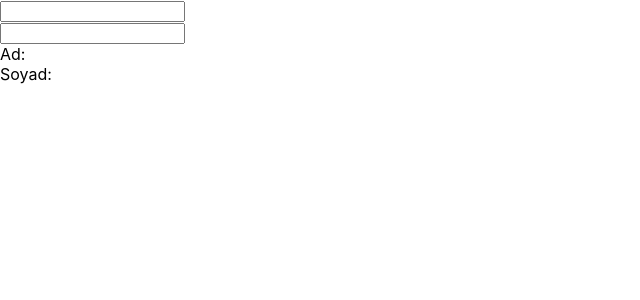
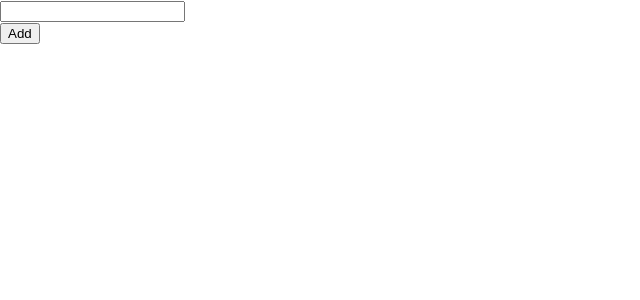
Before and after one commit to OAltunorgu/hooks, a React (Create React App) app: page / in a window 1280 px wide. Shown: the top 300 px of the page, without its empty margins (0-640 px from the left). Built offline with nearby package versions, Linux system fonts and the light colour scheme.

Commit message:
useState - Array ve String

```diff
--- a/src/App.js
+++ b/src/App.js
@@ -1,10 +1,10 @@
-import Login from "./components/Login";
+import Equipment from "./components/Equipment";
 
 function App() {
   return (
     <div className="App">
       <header className="App-header">
-        <Login />
+        <Equipment />
       </header>
     </div>
   );
--- /dev/null
+++ b/src/components/Equipment.jsx
@@ -0,0 +1,36 @@
+import React, { useState } from 'react'
+
+const Equipment = () => {
+    const [name, setName] = useState(""); //Boş bir string değişkeni tutuyorum.
+    const [equipment, setEquipment] = useState([]);//Boş bir array tutuyorum.
+
+    //addList form submit olduğu için event alır.
+    const addList = (event) => {
+        event.preventDefault();
+        setEquipment(prevEquipment => [
+            ...prevEquipment,
+            { id: equipment.length, item: name }
+        ]);
+        setName("");
+    }
+
+    return (
+        <React.Fragment>
+            <form>
+                <input name='equipment' type="text" value={name} onChange={(event) => setName(event.target.value)} />
+            </form>
+            <button onClick={addList}>Add</button>
+
+
+            <ul>
+                {
+                    equipment.map(equipment => (
+                        <li key={equipment.id}>{equipment.item}</li>
+                    ))
+                }
+            </ul>
+        </React.Fragment>
+    )
+}
+
+export default Equipment;
--- a/src/components/Login.jsx
+++ /dev/null
@@ -1,35 +0,0 @@
-import React, { useState } from 'react'
-
-const Login = () => {
-    const [fullName, setFullName] = useState({
-        name: "",
-        surname: ""
-    });
-
-    //State'i olduğu gibi kopyala sadece güncellemek istenen değeri event.target.value değerine eşitle.
-
-    return (
-        <form>
-            <input
-                name="name"
-                type="text"
-                value={fullName.name}
-                onChange={event => setFullName({ ...fullName, name: event.target.value })}>
-            </input>
-            <br />
-            <input
-                name="surname"
-                type="text"
-                value={fullName.surname}
-                onChange={event => setFullName({ ...fullName, surname: event.target.value })}>
-            </input>
-
-            <div>
-                Ad: {fullName.name} <br />
-                Soyad: {fullName.surname}
-            </div>
-        </form>
-    )
-}
-
-export default Login
```
